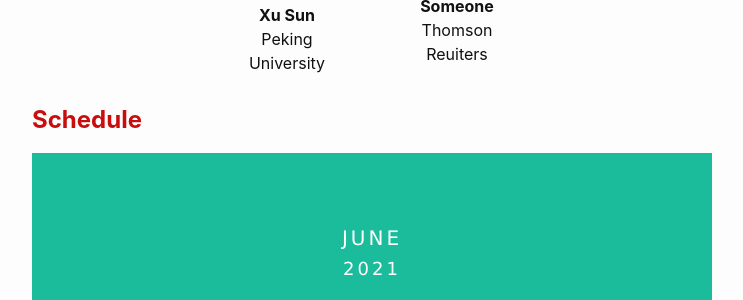
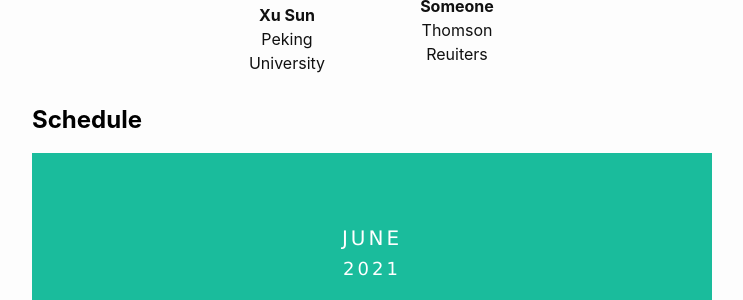
Before and after one commit to newsumm/newsumm.github.io, a Jekyll site: the page built from index.md, in a window 1280 px wide. Shown: the part 1635-1935 px from the top of the page, without its empty margins (268-1011 px from the left). Built offline with Jekyll 4.4.1, drawn with Linux system fonts in a browser that asks for light colours.

Commit message:
Updated index.md

```diff
--- a/index.md
+++ b/index.md
@@ -162,7 +162,7 @@ Given the increasing interest on TML, the development of models that takes into
 </div>
 
 <!-- Schedule -->
-<h2 class="par_title" id="Schedule">Schedule</h2>
+<h2 class="blackpar_title" id="Schedule">Schedule</h2>
 <div id="cal">
 	<div class="month">
 	  <ul class="uls">
```
